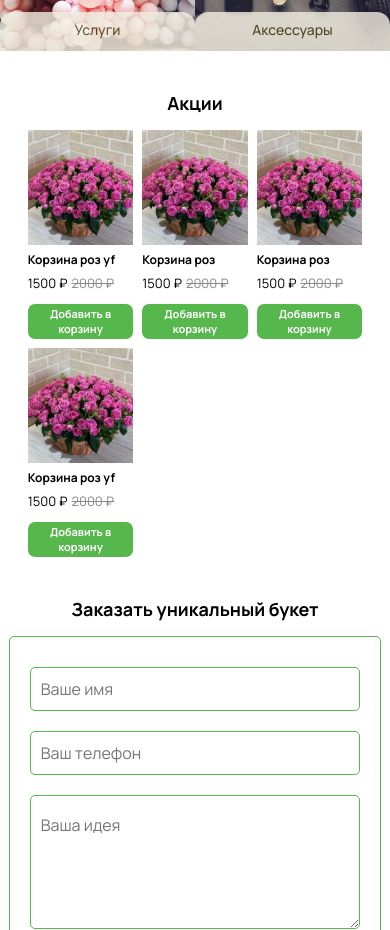
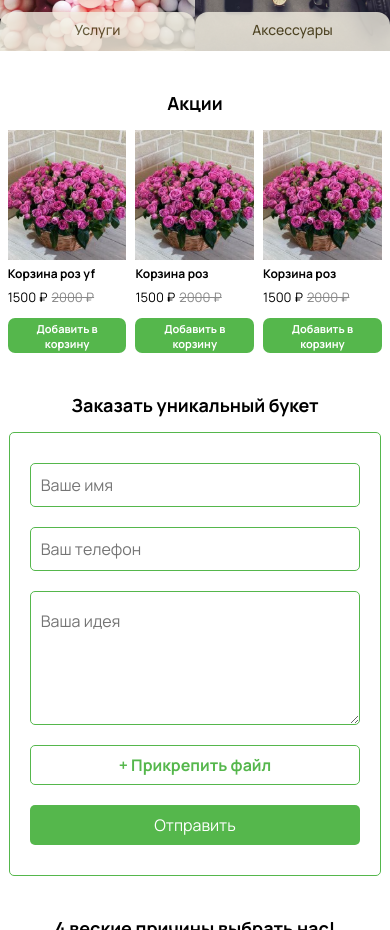
Before and after one commit to ntx03/flower-shop, a React (Create React App) app: page / in a window 390 px wide. Shown: the part 1020-1950 px from the top of the page. Built offline with nearby package versions, Linux system fonts and the light colour scheme.

Commit message:
slider main page

```diff
--- a/src/component/Main/Main.scss
+++ b/src/component/Main/Main.scss
@@ -40,12 +40,6 @@
         }
     }
 
-    // @media (max-width: 900px) {
-    //     .main__image-container {
-    //         padding-top: 27%;
-    //     }
-    // }
-
     @media (max-width: 760px) {
         .main__image-container {
             margin: 0px auto 0px auto;
@@ -66,8 +60,6 @@
     @media (max-width: 1250px) {
         .main__card-container {
             width: 94.7vw;
-            // padding: 0px 60px 0px 60px;
-            //margin: 20px 20px 0px 20px;
             gap: 25px;
             margin-top: 20px;
         }
@@ -171,7 +163,6 @@
     }
 
     // Блок слайдер
-
     &__title {
         padding: 0;
         margin: 0;
@@ -202,6 +193,7 @@
         display: flex;
         flex-direction: row;
         margin: 0px auto 0px auto;
+        position: relative;
         &-button-left {
             width: 23px;
             height: min-content;
@@ -225,13 +217,11 @@
         }
 
         &-container {
+            display: grid;
             width: 100%;
-            display: grid;
             grid-template-columns: repeat(4, 1fr);
-            gap: 30px;
-            // :not(:nth-child(-n + 4)) {
-            //     display: none;
-            // }
+            // max-height: 100%;
+            //gap: 30px;
         }
 
         @media (max-width: 1240px) {
@@ -442,7 +432,7 @@
     @media (max-width: 1340px) {
         &__stock {
             margin: 0px 20px 0px 20px;
-            width: 97%;
+            width: 1310px;
         }
     }
     @media (max-width: 1250px) {
@@ -453,29 +443,16 @@
             box-sizing: border-box;
         }
     }
-    // @media (max-width: 1050px) {
-    //     &__stock {
-    //         width: 96.5%;
-    //     }
-    // }
-
-    // @media (max-width: 999px) {
-    //     &__stock {
-    //         width: 88%;
-    //         margin: 0px auto 0px auto;
-    //     }
-    // }
-
-    // @media (max-width: 900px) {
-    //     &__stock {
-    //         width: 96%;
-    //     }
-    // }
+    @media (max-width: 1050px) {
+        &__stock {
+            width: 98vw;
+        }
+    }
 
     @media (max-width: 760px) {
         &__stock {
             width: 96vw;
-            margin: 0 auto 0 auto;
+            padding: 0;
         }
     }
 
--- a/src/component/Main/Main.tsx
+++ b/src/component/Main/Main.tsx
@@ -1,12 +1,10 @@
 import React from "react";
 import Header from '../Header/Header';
-import Footer from "../Footer/Footer";
 import './Main.scss';
 import 'swiper/css';
 import image from '../../img/main__image.svg';
 // для главного меню
 import { mainCardProducts, cardStock } from '../../utils/constantsMainPage';
-
 import button_left from '../../img/button_left.svg';
 import button_right from '../../img/button_right.svg';
 import stock_flowers from '../../img/stock_flower.svg';
@@ -21,9 +19,51 @@ import truck from '../../img/truck.svg';
 import CardMainProducts from "../CardMainProducts/CardMainProducts";
 import CardStock from "../CardStock/CardStock";
 import InformationItem from "../InformationItem/InformationItem";
-
+// Import Swiper React components
+import { Swiper, SwiperSlide } from 'swiper/react';
+// Import Swiper styles
+import 'swiper/css';
+import 'swiper/css/navigation';
+import { Navigation } from "swiper";
 
 function Main() {
+
+    // состояние ширины экрана
+    const [width, setWidth] = React.useState(window.innerWidth);
+
+    // мониторим ширину экрана
+    React.useEffect(() => {
+        const handleResizeWindow = () => setWidth(window.innerWidth);
+        window.addEventListener("resize", handleResizeWindow);
+        return () => {
+            window.removeEventListener("resize", handleResizeWindow);
+        };
+    }, []);
+
+    const navigationPrevRef = React.useRef(null)
+    const navigationNextRef = React.useRef(null)
+
+    // установка ширины м/у карточкками в слайдере
+    function spaceBetweenMonitor() {
+        if (width > 1240) {
+            return 30;
+        }
+        else if (width > 1050) {
+            return 25;
+        }
+        else if (width > 900) {
+            return 20;
+        } else if (width > 500) {
+            return 15;
+        } else return 9;
+    }
+    // количество слайдов в контейнере
+    function MonitorSlidesPerView() {
+        if (width > 1000) {
+            return 4;
+        } else return 3;
+    }
+
     return (
         <>
             <Header />
@@ -39,14 +79,34 @@ function Main() {
                 </div>
                 <h2 className="main__title">Акции</h2>
                 <div className="main__stock">
-                    <button className="main__stock-button-left"><img src={button_left} alt="левая кнопка в виде стрелки" /></button>
-                    <div className="main__stock-container">
-                        {cardStock.map((item) => {
-                            return (<CardStock price={item.price} priseOld={item.priseOld} image={item.image} text={item.text} />)
-                        }
-                        )}
-                    </div>
-                    <button className="main__stock-button-right"><img src={button_right} alt="правая кнопка в виде стрелки" /></button>
+                    <button className="main__stock-button-left" ref={navigationPrevRef}><img src={button_left} alt="левая кнопка в виде стрелки" /></button>
+                    <Swiper spaceBetween={spaceBetweenMonitor()}
+                        slidesPerView={MonitorSlidesPerView()}
+                        modules={[Navigation]}
+                        navigation={{
+                            prevEl: navigationPrevRef.current,
+                            nextEl: navigationNextRef.current,
+                        }}
+                        onBeforeInit={(swiper) => {
+                            // eslint-disable-next-line @typescript-eslint/ban-ts-comment
+                            // @ts-ignore
+                            // eslint-disable-next-line no-param-reassign
+                            swiper.params.navigation.prevEl = navigationPrevRef.current;
+                            // eslint-disable-next-line @typescript-eslint/ban-ts-comment
+                            // @ts-ignore
+                            // eslint-disable-next-line no-param-reassign
+                            swiper.params.navigation.nextEl = navigationNextRef.current;
+                        }}
+                        onSlideChange={() => console.log('slide change')}
+                        onSwiper={(swiper) => console.log(swiper)} >
+                        <div className="main__stock-container">
+                            {cardStock.map((item, index) => {
+                                return (<SwiperSlide><CardStock price={item.price} priseOld={item.priseOld} image={item.image} text={item.text} key={index} /></SwiperSlide>)
+                            }
+                            )}
+                        </div>
+                    </Swiper>
+                    <button className="main__stock-button-right" ref={navigationNextRef}><img src={button_right} alt="правая кнопка в виде стрелки" /></button>
                 </div>
                 <h2 className="main__title">Заказать уникальный букет</h2>
                 <form className="main__form">
```
